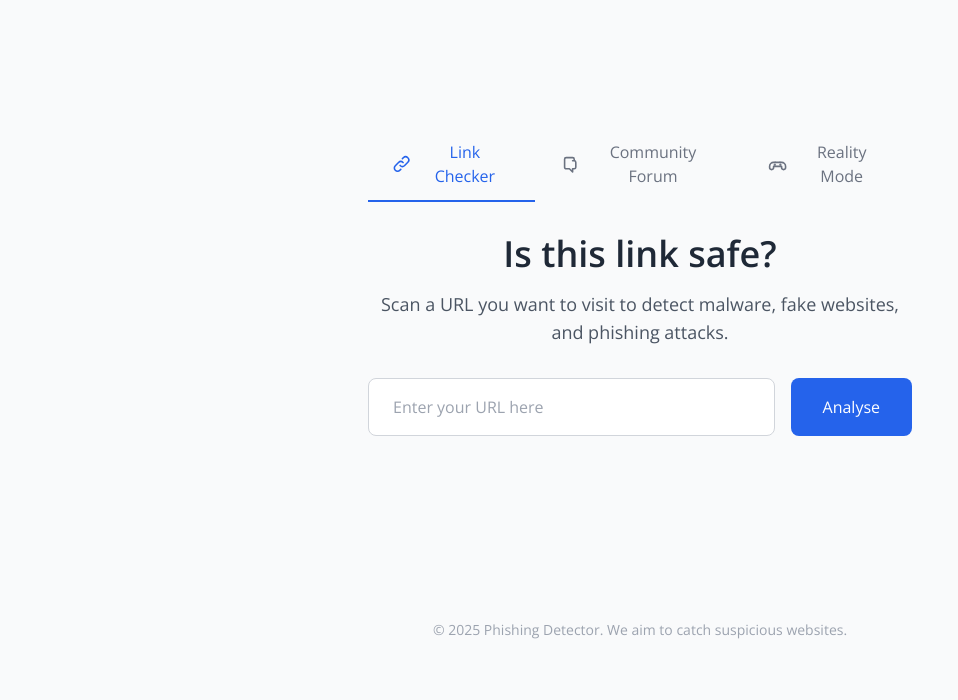
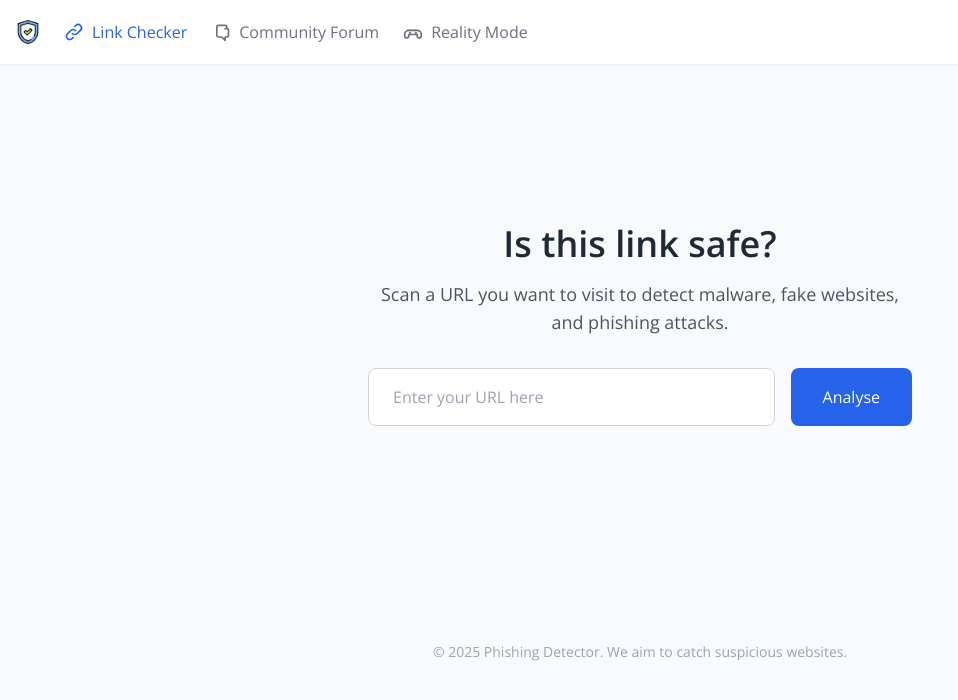
Before and after one commit to jooh6969/Orbital-7494, a React (Vite) app in the folder Frontend/: page / in a window 1280 px wide. Shown: the top 700 px of the page, without its empty margins (0-958 px from the left). Built offline with nearby package versions, Linux system fonts and the light colour scheme; the HTML template or start-up script is replaced by a standard one.

Commit message:
Added TopNavBar for future login page

```diff
--- /dev/null
+++ b/Frontend/src/components/TopNavBar.jsx
@@ -0,0 +1,82 @@
+import { Link, useLocation } from "react-router-dom";
+
+const TopNavBar = () => {
+  const location = useLocation();
+
+  const isActive = (tab) => location.pathname === tab;
+
+  return (
+    <nav className="w-full bg-white shadow-sm fixed top-0 left-0 z-10 relative">
+      {/* Shield Icon - Absolutely positioned to far left */}
+      <div className="absolute left-4 top-1/2 transform -translate-y-1/2 z-20">
+        <img src="/shield.png" alt="Logo" className="h-6 w-6" />
+      </div>
+
+      {/* Navigation container with max-width */}
+      <div className="max-w-7xl mx-auto flex items-center px-4 h-16">
+        {/* Spacer to account for shield */}
+        <div className="w-12"></div>
+
+        {/* Navigation Tabs */}
+        <div className="flex space-x-6">
+          <Link
+            to="/"
+            className={`flex items-center gap-2 font-medium transition-colors ${
+              isActive("/") ? "text-blue-600" : "text-gray-500 hover:text-gray-700"
+            }`}
+          >
+            <svg className="w-5 h-5" fill="none" stroke="currentColor" viewBox="0 0 24 24">
+              <path
+                strokeLinecap="round"
+                strokeLinejoin="round"
+                strokeWidth={2}
+                d="M13.828 10.172a4 4 0 00-5.656 0l-4 4a4 4 0 105.656 5.656l1.102-1.101m-.758-4.899a4 4 0 005.656 0l4-4a4 4 0 00-5.656-5.656l-1.1 1.1"
+              />
+            </svg>
+            Link Checker
+          </Link>
+
+          <Link
+            to="/forum"
+            className={`flex items-center gap-2 font-medium transition-colors ${
+              isActive("/forum") ? "text-blue-600" : "text-gray-500 hover:text-gray-700"
+            }`}
+          >
+            <svg className="w-5 h-5" fill="none" stroke="currentColor" viewBox="0 0 24 24">
+              <path
+                strokeLinecap="round"
+                strokeLinejoin="round"
+                strokeWidth={2}
+                d="M17 8h2a2 2 0 012 2v6a2 2 0 01-2 2h-2v4l-4-4H9a1.994 1.994 0 01-2-2V6a2 2 0 012-2h8a2 2 0 012 2v2z"
+              />
+            </svg>
+            Community Forum
+          </Link>
+
+          <Link
+            to="/reality-mode"
+            state={{ fromTab: "home" }}
+            className={`flex items-center gap-2 font-medium transition-colors ${
+              isActive("/reality-mode") ? "text-blue-600" : "text-gray-500 hover:text-gray-700"
+            }`}
+          >
+            <svg className="w-5 h-5" fill="none" stroke="currentColor" viewBox="0 0 24 24">
+              <path
+                strokeLinecap="round"
+                strokeLinejoin="round"
+                strokeWidth={2}
+                d="M2 16.5V15a5 5 0 015-5h10a5 5 0 015 5v1.5a2.5 2.5 0 01-5 0V15H7v1.5a2.5 2.5 0 01-5 0z"
+              />
+              <circle cx="8.5" cy="13" r="1" fill="currentColor" />
+              <circle cx="15.5" cy="13" r="1" fill="currentColor" />
+              <path strokeLinecap="round" strokeLinejoin="round" strokeWidth={2} d="M9 10v.01M15 10v.01" />
+            </svg>
+            Reality Mode
+          </Link>
+        </div>
+      </div>
+    </nav>
+  );
+};
+
+export default TopNavBar;
--- a/Frontend/src/pages/Forum.jsx
+++ b/Frontend/src/pages/Forum.jsx
@@ -1,72 +1,14 @@
 import { useLocation } from "react-router-dom";
-import { Link } from "react-router-dom";
+import TopNavBar from "../components/TopNavBar";
 
 const Forum = () => {
   const location = useLocation();
-  const activeTab = location.pathname;
 
   return (
     <div className="min-h-screen bg-nord-bg font-sans">
-      <main className="flex flex-col items-center justify-start px-4 py-20 sm:py-32 max-w-xl mx-auto text-center">
-        {/* Tabs with navigation */}
-        <div className="flex mb-8">
-          <Link
-            to="/"
-            className={`flex items-center gap-2 px-6 py-3 font-medium transition-colors duration-200 border-b-2 ${
-              activeTab === "/"
-                ? "text-blue-600 border-blue-600"
-                : "text-gray-500 border-transparent hover:text-gray-700"
-            }`}
-          >
-            <svg className="w-5 h-5" fill="none" stroke="currentColor" viewBox="0 0 24 24">
-              <path strokeLinecap="round" strokeLinejoin="round" strokeWidth={2}
-                d="M13.828 10.172a4 4 0 00-5.656 0l-4 4a4 4 0 105.656 5.656l1.102-1.101m-.758-4.899a4 4 0 005.656 0l4-4a4 4 0 00-5.656-5.656l-1.1 1.1"
-              />
-            </svg>
-            Link Checker
-          </Link>
+      <TopNavBar />
 
-          <Link
-            to="/forum"
-            className={`flex items-center gap-2 px-6 py-3 font-medium transition-colors duration-200 border-b-2 ${
-              activeTab === "/forum"
-                ? "text-blue-600 border-blue-600"
-                : "text-gray-500 border-transparent hover:text-gray-700"
-            }`}
-          >
-            <svg className="w-5 h-5" fill="none" stroke="currentColor" viewBox="0 0 24 24">
-              <path strokeLinecap="round" strokeLinejoin="round" strokeWidth={2}
-                d="M17 8h2a2 2 0 012 2v6a2 2 0 01-2 2h-2v4l-4-4H9a1.994 1.994 0 01-2-2V6a2 2 0 012-2h8a2 2 0 012 2v2z"
-              />
-            </svg>
-            Community Forum
-          </Link>
-
-          <Link
-            to="/reality-mode"
-            state={{ fromTab: "forum" }}
-            className={`flex items-center gap-2 px-6 py-3 font-medium transition-colors duration-200 border-b-2 ${
-              activeTab === "/reality-mode"
-                ? "text-blue-600 border-blue-600"
-                : "text-gray-500 border-transparent hover:text-gray-700"
-            }`}
-          >
-            <svg className="w-5 h-5" fill="none" stroke="currentColor" viewBox="0 0 24 24">
-              <path
-                strokeLinecap="round"
-                strokeLinejoin="round"
-                strokeWidth={2}
-                d="M2 16.5V15a5 5 0 015-5h10a5 5 0 015 5v1.5a2.5 2.5 0 01-5 0V15H7v1.5a2.5 2.5 0 01-5 0z"
-              />
-              <circle cx="8.5" cy="13" r="1" fill="currentColor" />
-              <circle cx="15.5" cy="13" r="1" fill="currentColor" />
-              <path strokeLinecap="round" strokeLinejoin="round" strokeWidth={2} d="M9 10v.01M15 10v.01" />
-            </svg>
-            Reality Mode
-          </Link>
-        </div>
-
-        {/* Forum Header */}
+      <main className="flex flex-col items-center justify-start px-4 pt-24 pb-8 max-w-xl mx-auto text-center">
         <h1 className="text-3xl sm:text-4xl font-semibold text-gray-800 mb-4">
           Community Forum
         </h1>
@@ -74,7 +16,7 @@ const Forum = () => {
           Feel free to flag any potential phishing sites. Help protect the community by sharing suspicious URLs.
         </p>
 
-        {/* Forum Content Placeholder */}
+        {/* This is still a placeholder */}
         <div className="w-full bg-white rounded-lg shadow-lg p-6 border border-gray-200 text-left">
           <h2 className="text-2xl font-semibold text-gray-800 mb-4 text-center">
             Flag Suspicious Websites
--- a/Frontend/src/pages/Home.jsx
+++ b/Frontend/src/pages/Home.jsx
@@ -1,75 +1,14 @@
 import { useState } from "react";
 import SearchBar from "../components/SearchBar";
+import TopNavBar from "../components/TopNavBar";
 import { Link } from "react-router-dom";
 
 const Home = () => {
-  const [activeTab, setActiveTab] = useState("link");
-
   return (
     <div className="min-h-screen bg-nord-bg font-sans">
-      <main className="flex flex-col items-center justify-start px-4 py-20 sm:py-32 max-w-xl mx-auto text-center">
-        {/* Tabs with navigation */}
-        <div className="flex mb-8">
-          <Link
-            to="/"
-            className={`flex items-center gap-2 px-6 py-3 font-medium transition-colors duration-200 border-b-2 ${
-              activeTab === "link"
-                ? "text-blue-600 border-blue-600"
-                : "text-gray-500 border-transparent hover:text-gray-700"
-            }`}
-            onClick={() => setActiveTab("link")}
-          >
-            <svg className="w-5 h-5" fill="none" stroke="currentColor" viewBox="0 0 24 24">
-              <path strokeLinecap="round" strokeLinejoin="round" strokeWidth={2}
-                d="M13.828 10.172a4 4 0 00-5.656 0l-4 4a4 4 0 105.656 5.656l1.102-1.101m-.758-4.899a4 4 0 005.656 0l4-4a4 4 0 00-5.656-5.656l-1.1 1.1"
-              />
-            </svg>
-            Link Checker
-          </Link>
+      <TopNavBar />
 
-          <Link
-            to="/forum"
-            className={`flex items-center gap-2 px-6 py-3 font-medium transition-colors duration-200 border-b-2 ${
-              activeTab === "forum"
-                ? "text-blue-600 border-blue-600"
-                : "text-gray-500 border-transparent hover:text-gray-700"
-            }`}
-            onClick={() => setActiveTab("forum")}
-          >
-            <svg className="w-5 h-5" fill="none" stroke="currentColor" viewBox="0 0 24 24">
-              <path strokeLinecap="round" strokeLinejoin="round" strokeWidth={2}
-                d="M17 8h2a2 2 0 012 2v6a2 2 0 01-2 2h-2v4l-4-4H9a1.994 1.994 0 01-2-2V6a2 2 0 012-2h8a2 2 0 012 2v2z"
-              />
-            </svg>
-            Community Forum
-          </Link>
-
-          <Link
-            to="/reality-mode"
-            state={{ fromTab: "home" }}
-            className={`flex items-center gap-2 px-6 py-3 font-medium transition-colors duration-200 border-b-2 ${
-              activeTab === "reality"
-                ? "text-blue-600 border-blue-600"
-                : "text-gray-500 border-transparent hover:text-gray-700"
-            }`}
-            onClick={() => setActiveTab("reality")}
-          >
-            <svg className="w-5 h-5" fill="none" stroke="currentColor" viewBox="0 0 24 24">
-              <path
-                strokeLinecap="round"
-                strokeLinejoin="round"
-                strokeWidth={2}
-                d="M2 16.5V15a5 5 0 015-5h10a5 5 0 015 5v1.5a2.5 2.5 0 01-5 0V15H7v1.5a2.5 2.5 0 01-5 0z"
-              />
-              <circle cx="8.5" cy="13" r="1" fill="currentColor" />
-              <circle cx="15.5" cy="13" r="1" fill="currentColor" />
-              <path strokeLinecap="round" strokeLinejoin="round" strokeWidth={2} d="M9 10v.01M15 10v.01" />
-            </svg>
-            Reality Mode
-          </Link>
-        </div>
-
-        {/* Title */}
+      <main className="flex flex-col items-center justify-start px-4 py-32 sm:py-40 max-w-xl mx-auto text-center">
         <h1 className="text-3xl sm:text-4xl font-semibold text-gray-800 mb-4">
           Is this link safe?
         </h1>
@@ -77,13 +16,11 @@ const Home = () => {
           Scan a URL you want to visit to detect malware, fake websites, and phishing attacks.
         </p>
 
-        {/* Search bar */}
         <div className="w-full mb-8">
           <SearchBar />
         </div>
       </main>
 
-      {/* Footer */}
       <footer className="text-gray-400 text-center text-sm py-6">
         © 2025 Phishing Detector. We aim to catch suspicious websites.
       </footer>
```
